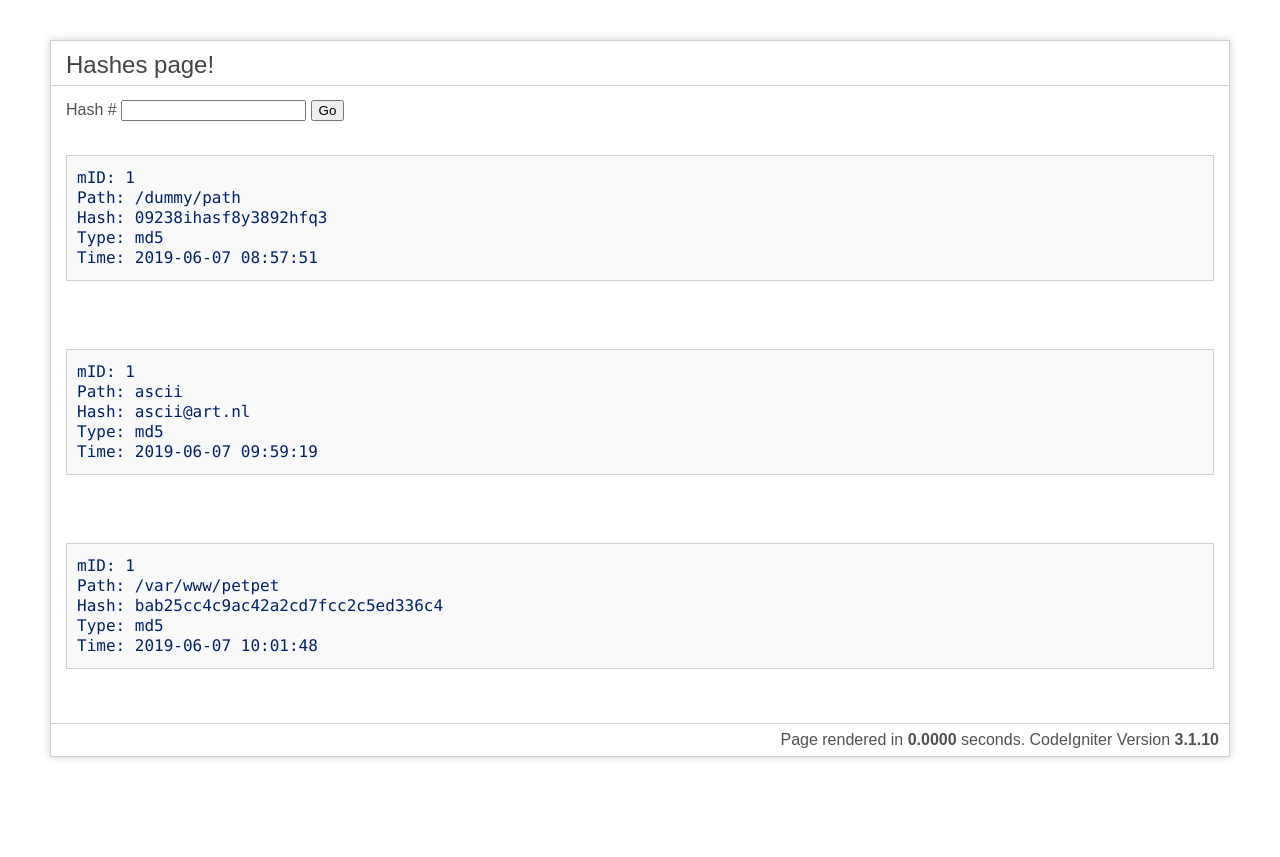
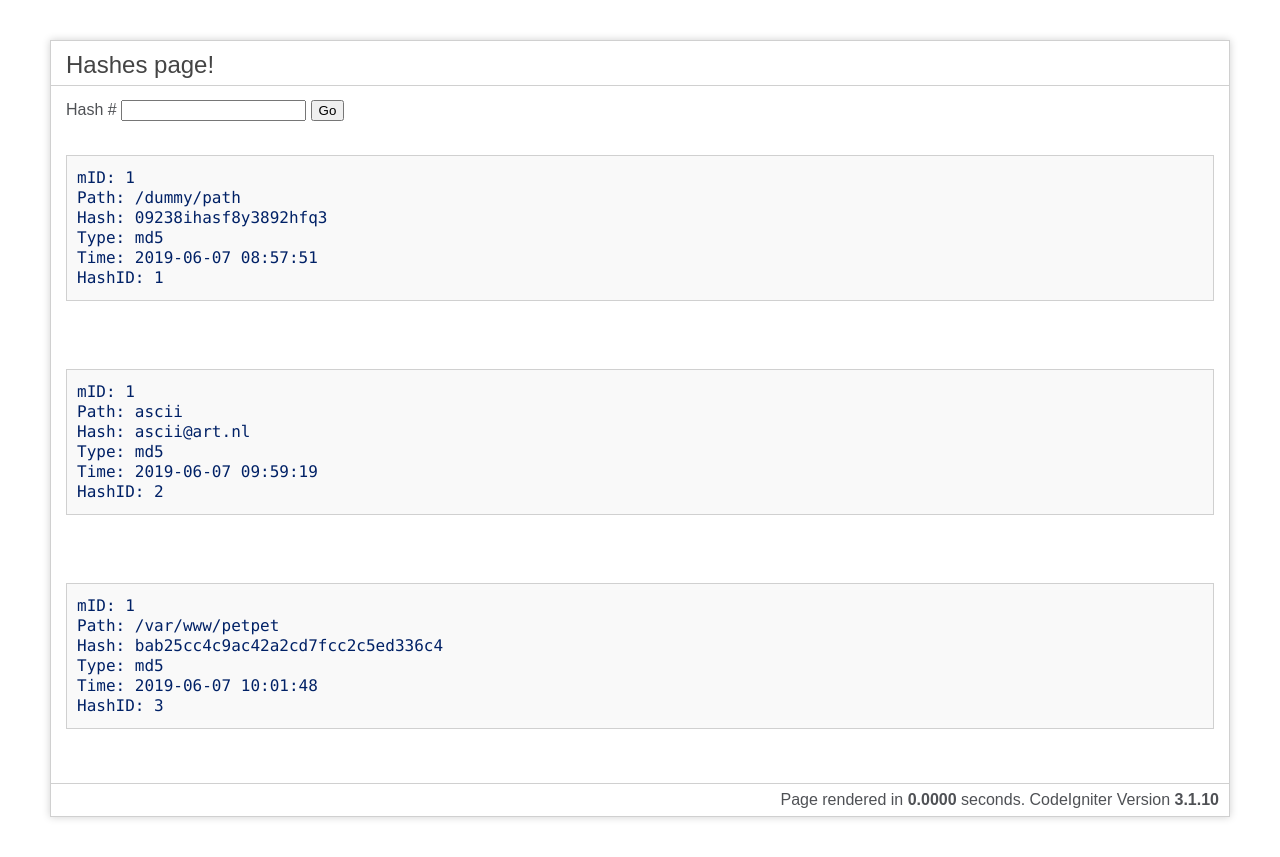
Before and after one commit to StanHVA/implementationhva, a CodeIgniter app: page /database/ in a window 1280 px wide. Before the commit the page ends 760 px from the top, so only its background shows below. Run offline with CodeIgniter, Linux system fonts and the light colour scheme; data comes from the database, SQL or seed files in the repository.

Commit message:
Add ID to hashes

```diff
--- a/php_api/application/views/welcome_message.php
+++ b/php_api/application/views/welcome_message.php
@@ -102,6 +102,7 @@
             echo '<br>Hash: '   , $row->hash;
             echo '<br>Type: '   , $row->type;
             echo '<br>Time: '   , $row->time;
+            echo '<br>HashID: ' , $row->hashID;
             echo '</code><br>';
         }
 
```
